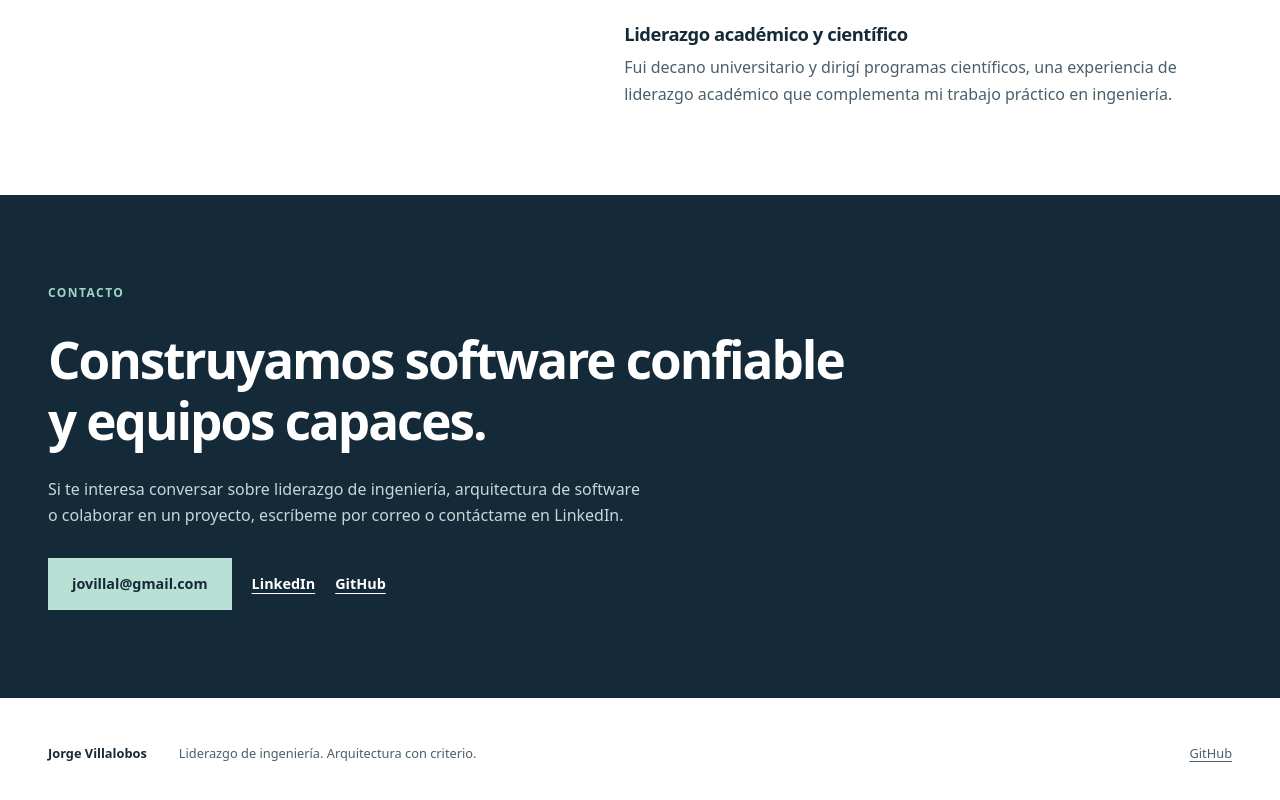
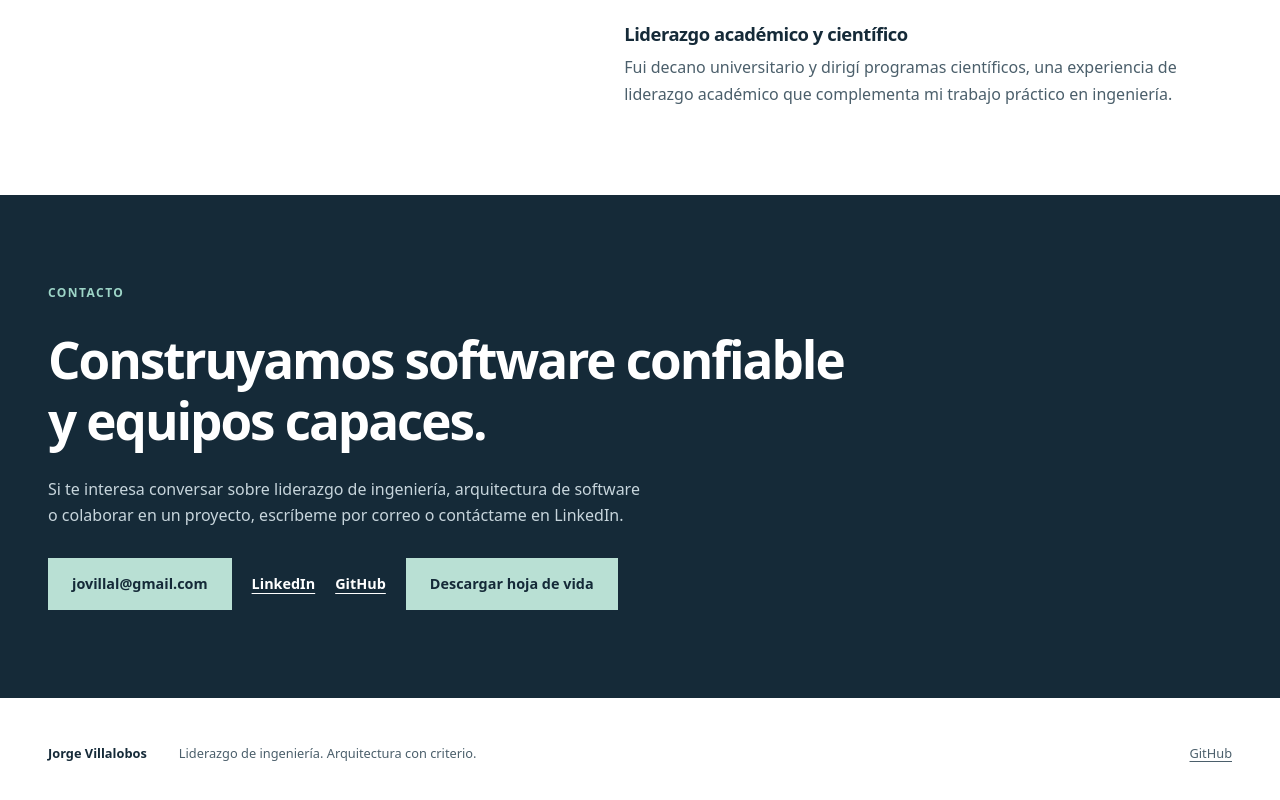
Before and after one commit to jovillal/jovillal.github.io, a plain HTML site: page es/index.html in a window 1280 px wide. Shown: the part 2279-3079 px from the top of the page. Drawn offline with Linux system fonts and the light colour scheme.

Commit message:
Add bilingual CV downloads to portfolio contact sections

```diff
--- a/es/index.html
+++ b/es/index.html
@@ -37,7 +37,7 @@
     <section class="leadership section container" id="leadership" aria-labelledby="leadership-title">
       <div><p class="eyebrow">Liderazgo y experiencia</p><h2 id="leadership-title">Decisiones con criterio.<br>Equipos más sólidos.</h2></div><div><div class="leadership-item"><h3>Liderazgo de ingeniería</h3><p>Lideré un equipo de ingeniería distribuido que pasó de cinco a diez integrantes.</p></div><div class="leadership-item"><h3>Estándares de ingeniería y confiabilidad</h3><p>Aumenté la cobertura de pruebas automatizadas a más del 75 % en siete microservicios. Fortalecí los estándares de ingeniería mediante revisiones de código y despliegues controlados, mejorando la confiabilidad de las entregas.</p></div><div class="leadership-item"><h3>Liderazgo académico y científico</h3><p>Fui decano universitario y dirigí programas científicos, una experiencia de liderazgo académico que complementa mi trabajo práctico en ingeniería.</p></div></div>
     </section>
-    <section class="contact" id="contact" aria-labelledby="contact-title"><div class="container section"><p class="eyebrow">Contacto</p><h2 id="contact-title">Construyamos software confiable<br> y equipos capaces.</h2><p>Si te interesa conversar sobre liderazgo de ingeniería, arquitectura de software o colaborar en un proyecto, escríbeme por correo o contáctame en LinkedIn.</p><nav class="contact-links" aria-label="Enlaces de contacto"><a class="button" href="mailto:jovillal@gmail.com">jovillal@gmail.com</a><a class="text-link" href="https://www.linkedin.com/in/jorge-villalobos-duran/">LinkedIn</a><a class="text-link" href="https://github.com/jovillal">GitHub</a></nav></div></section>
+    <section class="contact" id="contact" aria-labelledby="contact-title"><div class="container section"><p class="eyebrow">Contacto</p><h2 id="contact-title">Construyamos software confiable<br> y equipos capaces.</h2><p>Si te interesa conversar sobre liderazgo de ingeniería, arquitectura de software o colaborar en un proyecto, escríbeme por correo o contáctame en LinkedIn.</p><nav class="contact-links" aria-label="Enlaces de contacto"><a class="button" href="mailto:jovillal@gmail.com">jovillal@gmail.com</a><a class="text-link" href="https://www.linkedin.com/in/jorge-villalobos-duran/">LinkedIn</a><a class="text-link" href="https://github.com/jovillal">GitHub</a><a class="button" href="../assets/cv/Jorge_Villalobos_CV_Portfolio_ES.pdf" download>Descargar hoja de vida</a></nav></div></section>
   </main>
   <footer class="site-footer container"><span>Jorge Villalobos</span><p>Liderazgo de ingeniería. Arquitectura con criterio.</p><a href="https://github.com/jovillal">GitHub</a></footer>
 </body>
```
Also changed, not shown: index.html (+1 -1 lines), 3 other files.
